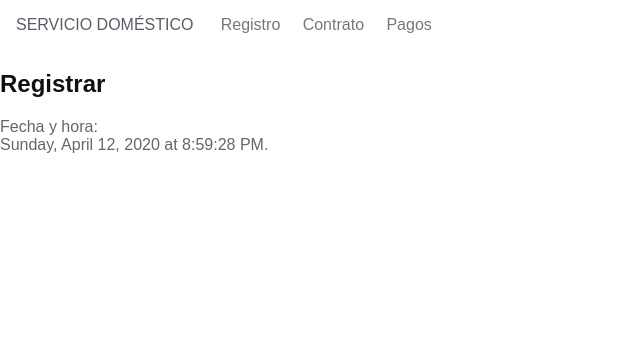
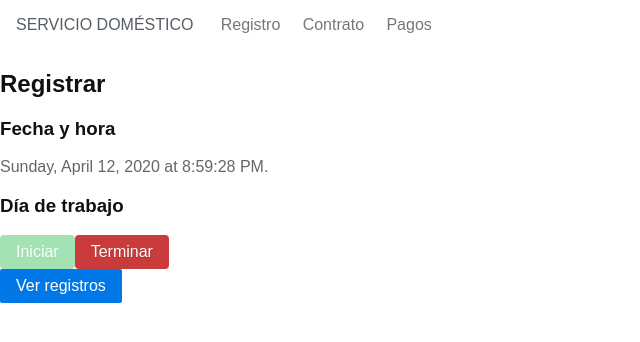
Before and after one commit to snaphuman/CleanupService-Frontend, a React (Create React App) app: page /register in a window 1280 px wide. Shown: the top 342 px of the page, without its empty margins (0-640 px from the left). Built offline with nearby package versions, Linux system fonts and the light colour scheme.

Commit message:
add work controls to register component

```diff
--- a/src/Register/Index.js
+++ b/src/Register/Index.js
@@ -2,16 +2,35 @@ import React from 'react';
 import DateTime from '../DateTime/Index';
 
 class RegisterIndex extends React.Component {
+    constructor(props) {
+        super(props);
+        this.state = {isWorking: true};
+
+        this.toggle = this.toggle.bind(this);
+    }
+
+    toggle() {
+        this.setState( state => ({
+            isWorking: !state.isWorking
+        }))
+    }
+
     render() {
         return (
             <div className="pure-g">
               <div className="pure-u-1">
                 <h2>Registrar</h2>
                 <div className="date-time">
-                  <p>
-                    Fecha y hora:
-                    <DateTime />
-                  </p>
+                  <h3>Fecha y hora</h3>
+                  <DateTime />
+                </div>
+                <div className="work-controls">
+                  <h3>Día de trabajo</h3>
+                  <button id="check_in" className="pure-button button-success" onClick={this.toggle} disabled={this.state.isWorking}>Iniciar</button>
+                  <button id="check_out" className="pure-button button-error" onClick={this.toggle} disabled={!this.state.isWorking}>Terminar</button>
+                </div>
+                <div className="work-controls">
+                  <button className="pure-button pure-button-primary">Ver registros</button>
                 </div>
               </div>
             </div>
--- a/src/index.css
+++ b/src/index.css
@@ -18,3 +18,28 @@ h1,h2,h3,h4,h5,h6 {
 .pure-menu-link {
     padding: 1em .7em;
 }
+
+.button-success,
+.button-error,
+.button-warning,
+.button-secondary {
+  color: white;
+  border-radius: 4px;
+  text-shadow: 0 1px 1px rgba(0, 0, 0, 0.2);
+}
+
+.button-success {
+  background: rgb(28, 184, 65); /* this is a green */
+}
+
+.button-error {
+  background: rgb(202, 60, 60); /* this is a maroon */
+}
+
+.button-warning {
+  background: rgb(223, 117, 20); /* this is an orange */
+}
+
+.button-secondary {
+  background: rgb(66, 184, 221); /* this is a light blue */
+}
```
